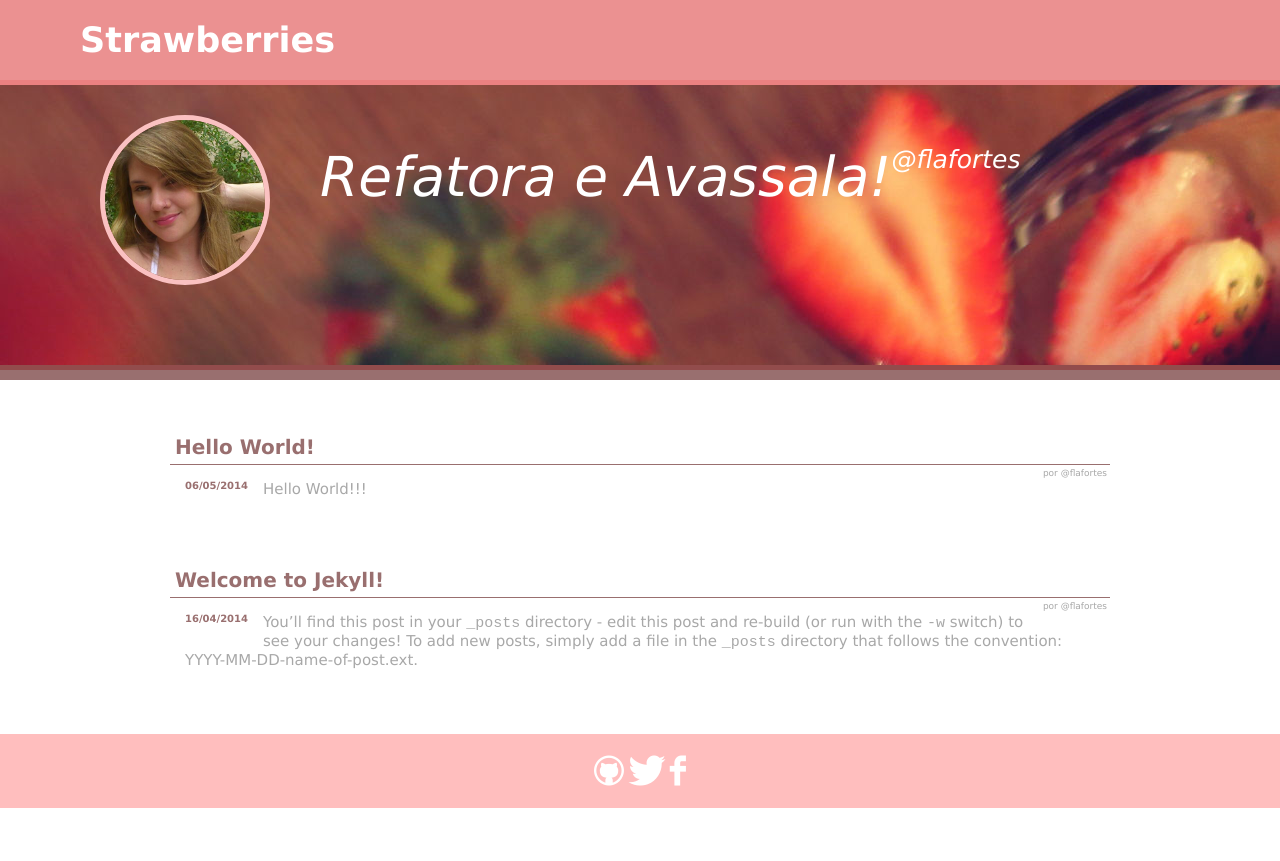
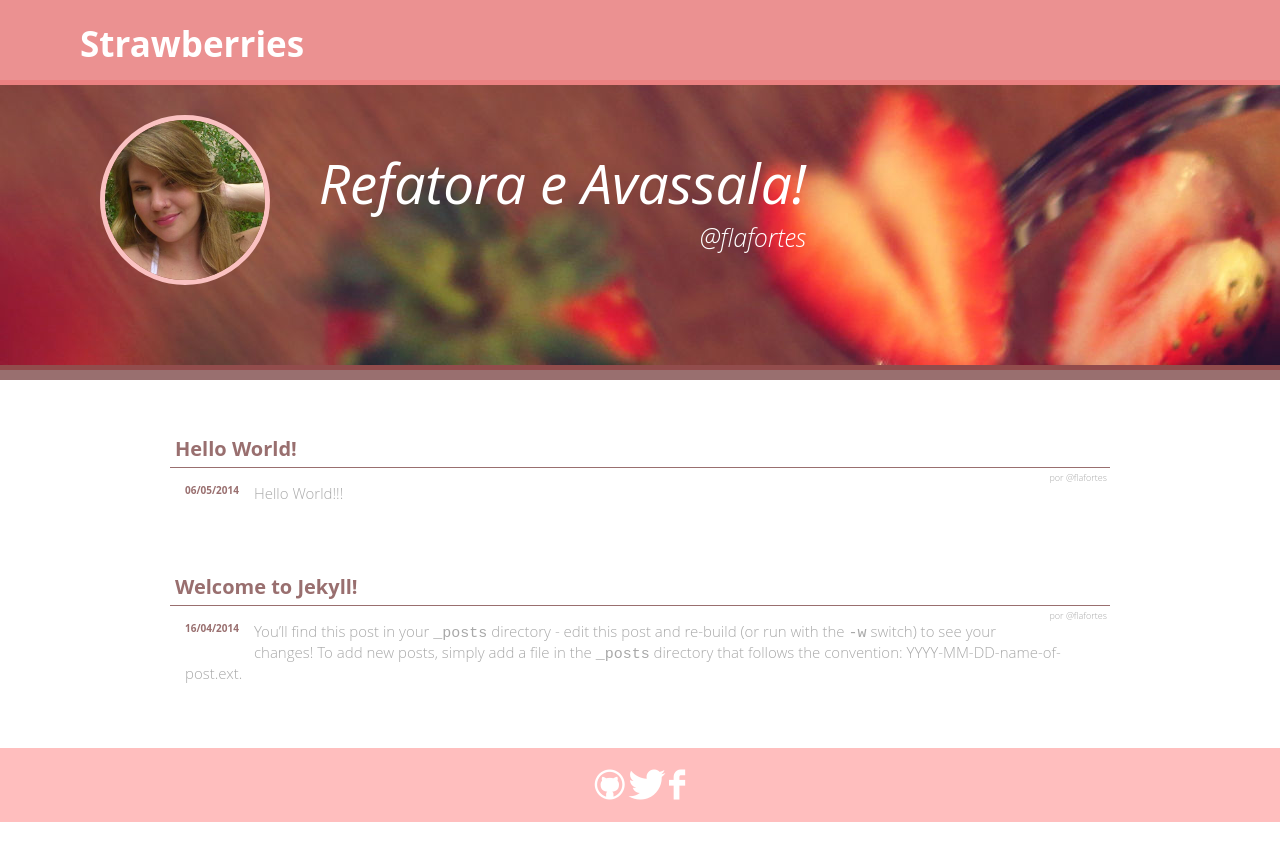
Before and after one commit to FlaviaFortes/strawberries, a Jekyll site: the page built from index.html, in a window 1280 px wide. Shown: the top 861 px of the page. Built offline with Jekyll 4.4.1, drawn with Linux system fonts in a browser that asks for light colours; Markdown is read by kramdown in place of the engine named in the settings.

Commit message:
Fix quote

```diff
--- a/css/main.css
+++ b/css/main.css
@@ -14,7 +14,7 @@ html {
 }
 
 body {
-  font: 1.4rem Verdana, Arial, Helvetica, sans-serif;
+  font: 1.4rem 'Open Sans', 'Helvetica Neue', Helvetica, Arial, sans-serif;
   color: #555;
 }
 
@@ -95,10 +95,10 @@ hgroup, menu, nav, section, menu {
 
 
 #header figure {
-  float: left;
   margin-left: 100px;
   margin-top: 30px;
-  display: block;
+  display: inline-block;
+  margin-right: 45px;
 }
 
 #header figure img {
@@ -109,9 +109,10 @@ hgroup, menu, nav, section, menu {
 }
 
 #quote-holder {
-  margin-top: 60px;
-  margin-left: 50px;
-  float: left;
+  display: inline-block;
+  vertical-align: top;
+  padding-top: 60px;
+  position: relative;
 }
 
 #quote-holder .quote {
@@ -119,7 +120,7 @@ hgroup, menu, nav, section, menu {
   color: #fff;
   font-weight: 400;
   font-style: oblique;
-  float: left;
+  display: block;
 }
 
 #quote-holder .signature {
@@ -127,7 +128,8 @@ hgroup, menu, nav, section, menu {
   color: #fff;
   font-weight: lighter;
   font-style: oblique;
-  float: left;
+  position: absolute;
+  right: 0px;
 }
 
 /* =Container
```
